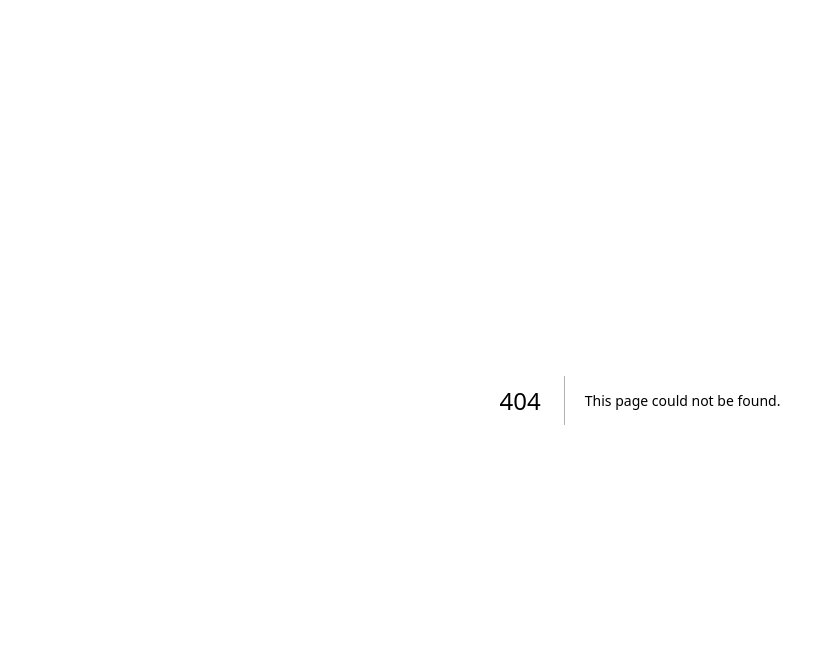
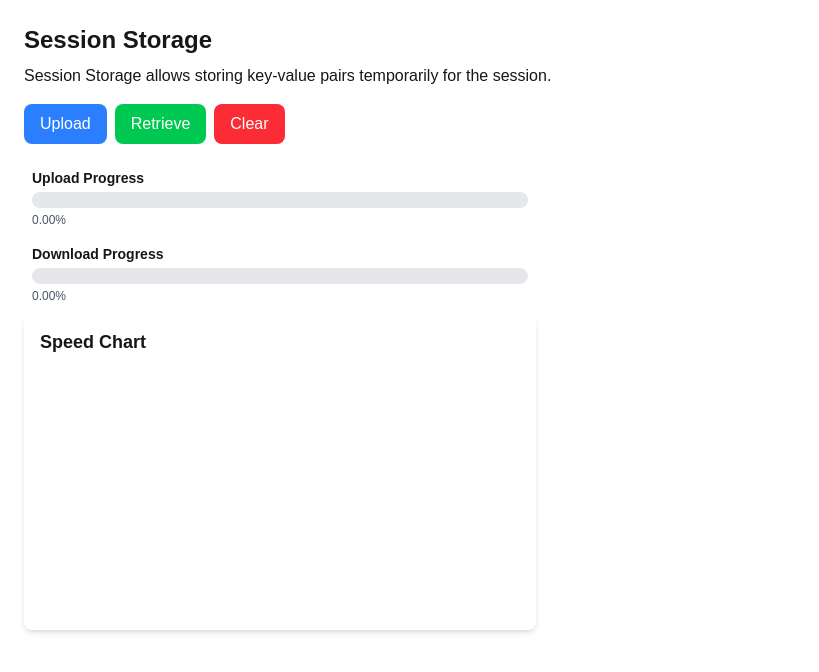
Before and after one commit to hagenbrandt/nextjs-web-storage-demo, a Next.js app: page /session-storage in a window 1280 px wide. Before the commit this address had no page. Shown: the top 672 px of the page, without its empty margins (0-819 px from the left). Built offline with nearby package versions, Linux system fonts and the light colour scheme.

Commit message:
feat: add page for session storage

```diff
--- /dev/null
+++ b/src/app/session-storage/page.tsx
@@ -0,0 +1,80 @@
+"use client";
+import React, { useState } from "react";
+import { useStorageStore } from "@/store/useStorageStore";
+import { sessionStorageUtil } from "@/utils/sessionStorageUtil";
+import ProgressBar from "@/components/ProgressBar";
+import SpeedChart from "@/components/SpeedChart";
+
+export default function SessionStoragePage() {
+  const {
+    uploadProgress,
+    downloadProgress,
+    setUploadProgress,
+    setDownloadProgress,
+  } = useStorageStore();
+  const [speedData, setSpeedData] = useState<{ time: number; speed: number }[]>(
+    []
+  );
+
+  const handleUpload = () => {
+    const data = JSON.stringify({
+      demo: "This is test data for Session Storage",
+    });
+    const timeTaken = sessionStorageUtil.storeData("testKey", data);
+    setUploadProgress(100);
+    setSpeedData([...speedData, { time: Date.now(), speed: timeTaken }]);
+  };
+
+  const handleDownload = () => {
+    const { data, time } = sessionStorageUtil.retrieveData("testKey");
+    if (data) {
+      alert(`Retrieved Data: ${data}`);
+    }
+    setDownloadProgress(100);
+    setSpeedData([...speedData, { time: Date.now(), speed: time }]);
+  };
+
+  const handleClear = () => {
+    sessionStorageUtil.clearData("testKey");
+    setUploadProgress(0);
+    setDownloadProgress(0);
+    setSpeedData([]);
+  };
+
+  return (
+    <div className="p-6">
+      <h1 className="text-2xl font-bold">Session Storage</h1>
+      <p className="mt-2">
+        Session Storage allows storing key-value pairs temporarily for the
+        session.
+      </p>
+
+      <div className="mt-4 space-x-2">
+        <button
+          onClick={handleUpload}
+          className="px-4 py-2 bg-blue-500 text-white rounded-lg"
+        >
+          Upload
+        </button>
+        <button
+          onClick={handleDownload}
+          className="px-4 py-2 bg-green-500 text-white rounded-lg"
+        >
+          Retrieve
+        </button>
+        <button
+          onClick={handleClear}
+          className="px-4 py-2 bg-red-500 text-white rounded-lg"
+        >
+          Clear
+        </button>
+      </div>
+
+      <div className="mt-4">
+        <ProgressBar progress={uploadProgress} label="Upload Progress" />
+        <ProgressBar progress={downloadProgress} label="Download Progress" />
+        <SpeedChart data={speedData} />
+      </div>
+    </div>
+  );
+}
```
